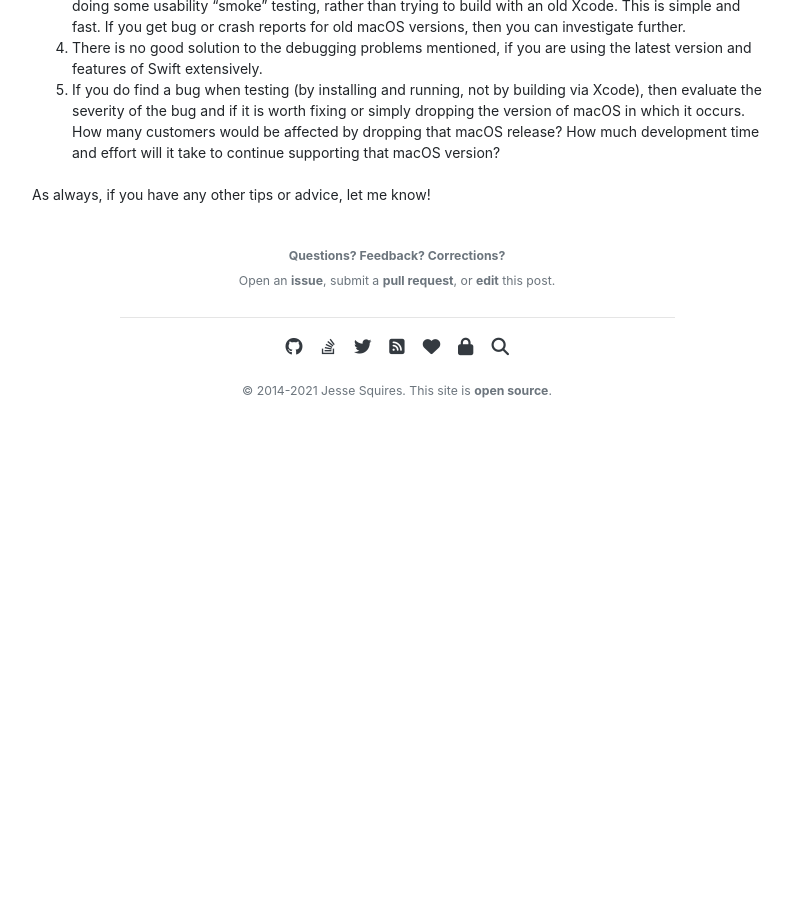
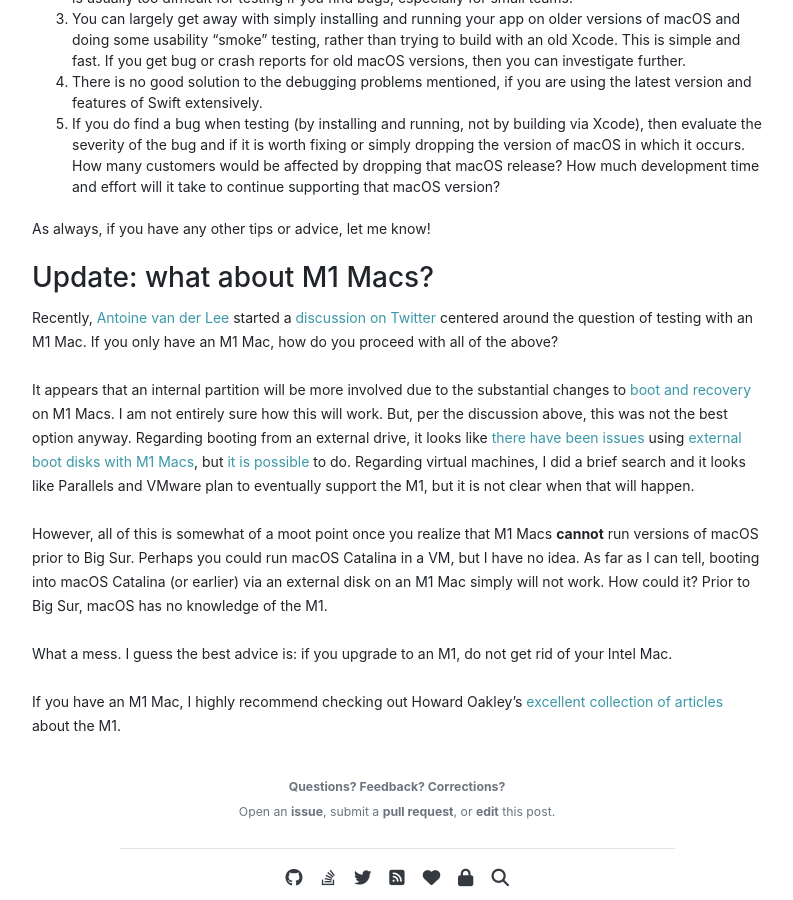
Before and after one commit to jessesquires/jessesquires.com, a Jekyll site: the page built from _posts/2021-03-19-how-to-test-your-macos-app-or-not.md, in a window 1280 px wide and 900 px high, scrolled down 3906 px. Shown: the whole window, without its empty margins (243-1036 px from the left). Built offline with Jekyll 4.4.1, drawn with Linux system fonts in a browser that asks for light colours; nearby versions of some CDN libraries; library files that are not in the unit come from our copies; before the commit the page ends 4361 px from its top, so only the background shows below that.

Commit message:
[post updates] testing on the M1

```diff
--- a/_posts/2021-03-19-how-to-test-your-macos-app-or-not.md
+++ b/_posts/2021-03-19-how-to-test-your-macos-app-or-not.md
@@ -77,3 +78,15 @@
 1. If you do find a bug when testing (by installing and running, not by building via Xcode), then evaluate the severity of the bug and if it is worth fixing or simply dropping the version of macOS in which it occurs. How many customers would be affected by dropping that macOS release? How much development time and effort will it take to continue supporting that macOS version?
 
 As always, if you have any other tips or advice, let me know!
+
+### Update: what about M1 Macs?
+
+Recently, [Antoine van der Lee](https://www.avanderlee.com) started a [discussion on Twitter](https://mobile.twitter.com/twannl/status/1379087981135429633) centered around the question of testing with an M1 Mac. If you only have an M1 Mac, how do you proceed with all of the above?
+
+It appears that an internal partition will be more involved due to the substantial changes to [boot and recovery](https://eclecticlight.co/2021/01/14/m1-macs-radically-change-boot-and-recovery/) on M1 Macs. I am not entirely sure how this will work. But, per the discussion above, this was not the best option anyway. Regarding booting from an external drive, it looks like [there have been issues](https://eclecticlight.co/2021/02/10/external-boot-disks-still-dont-work-properly-with-m1-macs/) using [external boot disks with M1 Macs](https://eclecticlight.co/2021/02/27/big-sur-11-2-2-still-doesnt-fix-bugs-with-m1-external-bootable-disks/), but [it is possible](https://eclecticlight.co/2020/12/22/booting-an-m1-mac-from-an-external-disk-it-is-possible/) to do. Regarding virtual machines, I did a brief search and it looks like Parallels and VMware plan to eventually support the M1, but it is not clear when that will happen.
+
+However, all of this is somewhat of a moot point once you realize that M1 Macs **cannot** run versions of macOS prior to Big Sur. Perhaps you could run macOS Catalina in a VM, but I have no idea. As far as I can tell, booting into macOS Catalina (or earlier) via an external disk on an M1 Mac simply will not work. How could it? Prior to Big Sur, macOS has no knowledge of the M1.
+
+What a mess. I guess the best advice is: if you upgrade to an M1, do not get rid of your Intel Mac.
+
+If you have an M1 Mac, I highly recommend checking out Howard Oakley's [excellent collection of articles](https://eclecticlight.co/m1-macs/) about the M1.
```
Also changed, not shown: other parts of _posts/2021-03-19-how-to-test-your-macos-app-or-not.md (+1 -0 lines).
